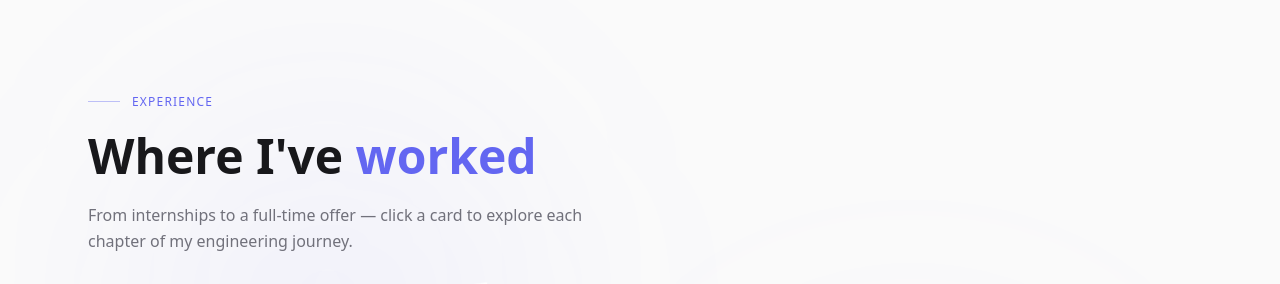
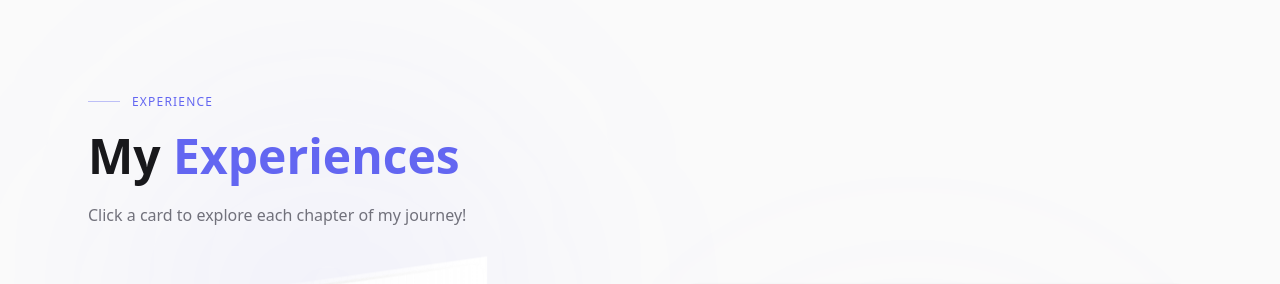
Before and after one commit to RidwanAmin21/ridwan-portfolio, a Next.js app: page / in a window 1280 px wide. Shown: the part 1560-1844 px from the top of the page. Built offline with nearby package versions, Linux system fonts and the light colour scheme.

Commit message:
updated title and description exp section

```diff
--- a/src/components/sections/Experience.tsx
+++ b/src/components/sections/Experience.tsx
@@ -221,16 +221,16 @@ const Experience = () => {
             {...fadeInUp(0.1)}
             className="text-3xl sm:text-4xl lg:text-5xl font-semibold text-zinc-900 leading-tight"
           >
-            Where I&apos;ve
-            <span className="text-accent"> worked</span>
+            My
+            <span className="text-accent"> Experiences</span>
           </motion.h2>
 
           <motion.p
             {...fadeInUp(0.18)}
             className="mt-4 max-w-lg text-base text-zinc-500 leading-relaxed"
           >
-            From internships to a full-time offer — click a card to explore
-            each chapter of my engineering journey.
+            Click a card to explore
+            each chapter of my journey!
           </motion.p>
         </div>
 
```
